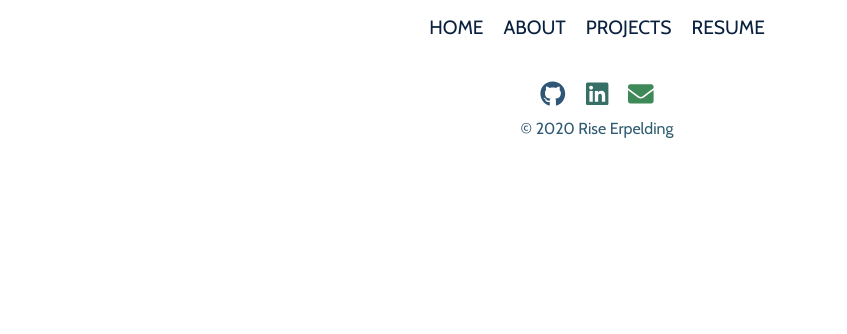
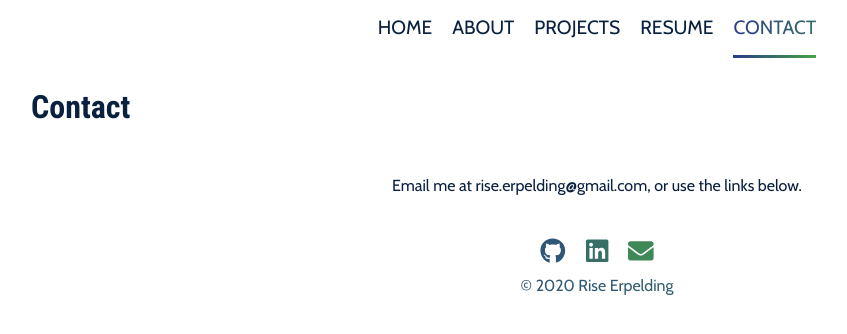
Before and after one commit to rise-erpelding/portfolio-2020, a React (Create React App) app: page /contact in a window 1280 px wide. Shown: the top 334 px of the page, without its empty margins (43-890 px from the left). Built offline with nearby package versions, Linux system fonts and the light colour scheme.

Commit message:
added contact section

```diff
--- a/src/App.css
+++ b/src/App.css
@@ -165,6 +165,11 @@
   padding: 10px 5vw;
 }
 
+/* contact */
+.contact {
+  padding: 40px 0px;
+}
+
 /* footer */
 footer {
   text-align: center;
--- a/src/App.js
+++ b/src/App.js
@@ -7,6 +7,7 @@ import Hero from './routes/Hero/Hero';
 import About from './routes/About/About';
 import Projects from './routes/Projects/Projects';
 import Resume from './routes/Resume/Resume';
+import Contact from './routes/Contact/Contact';
 import Footer from './components/Footer/Footer';
 
 
@@ -33,6 +34,10 @@ function App() {
             path="/resume"
             component={Resume}
           />
+          <Route
+            path="/contact"
+            component={Contact}
+          />
         </Switch>
 
         <Footer />
--- a/src/components/NavBar/NavBar.js
+++ b/src/components/NavBar/NavBar.js
@@ -22,6 +22,7 @@ class NavBar extends Component {
       { name: "About", path: "/about" },
       { name: "Projects", path: "/projects" },
       { name: "Resume", path: "/resume" },
+      { name: "Contact", path: "/contact" },
     ];
     const navbarLinks = links.map((link, index) => (
       <li key={index + '-' + link.name}>
--- /dev/null
+++ b/src/routes/Contact/Contact.js
@@ -0,0 +1,15 @@
+import React from 'react';
+import Header from '../../components/Header/Header';
+
+const Contact = (props) => (
+  <>
+    <Header section="Contact" />
+    <main
+      className="contact"
+    >
+      Email me at rise.erpelding@gmail.com, or use the links below.
+    </main>
+  </>
+)
+
+export default Contact;
```
